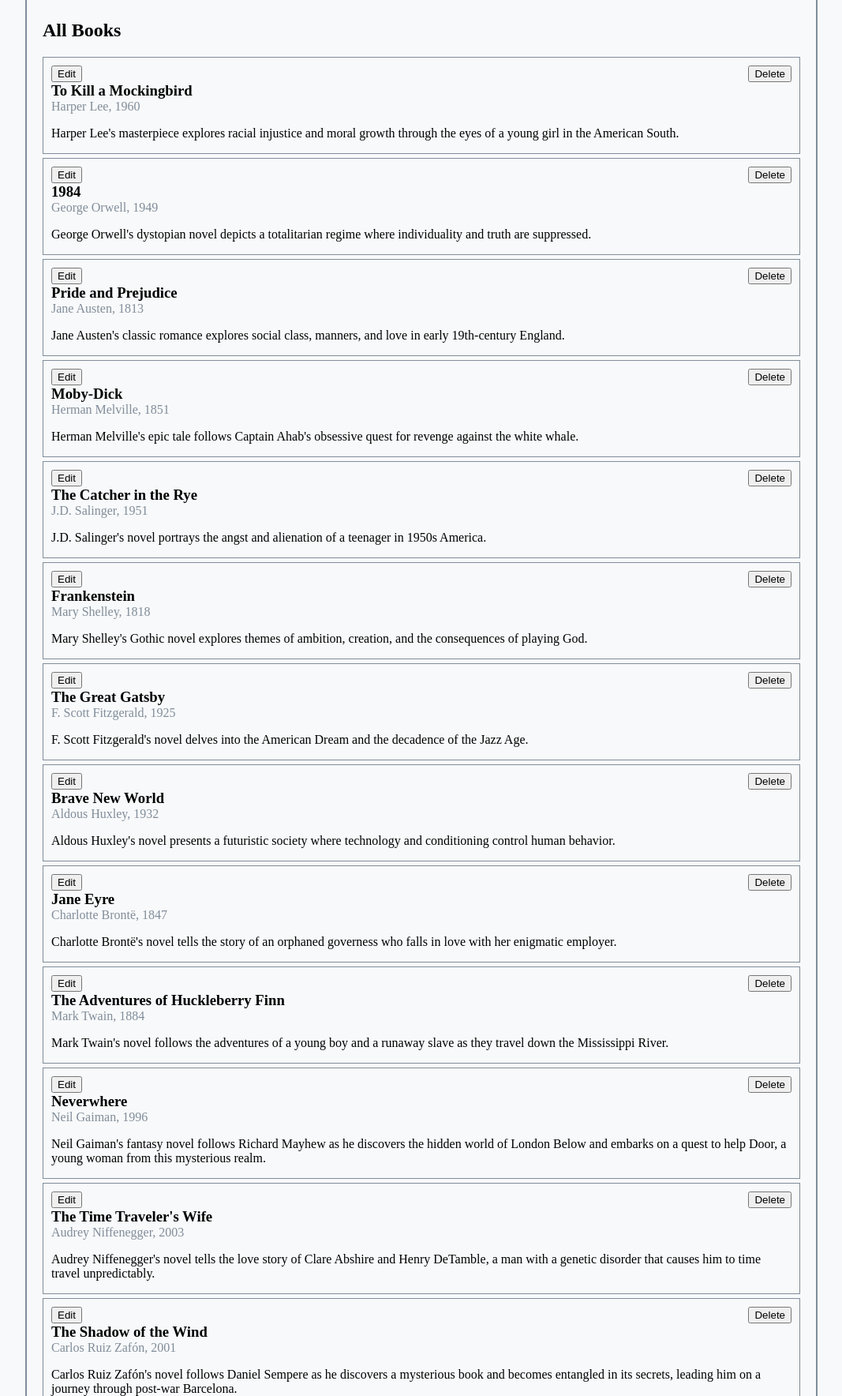
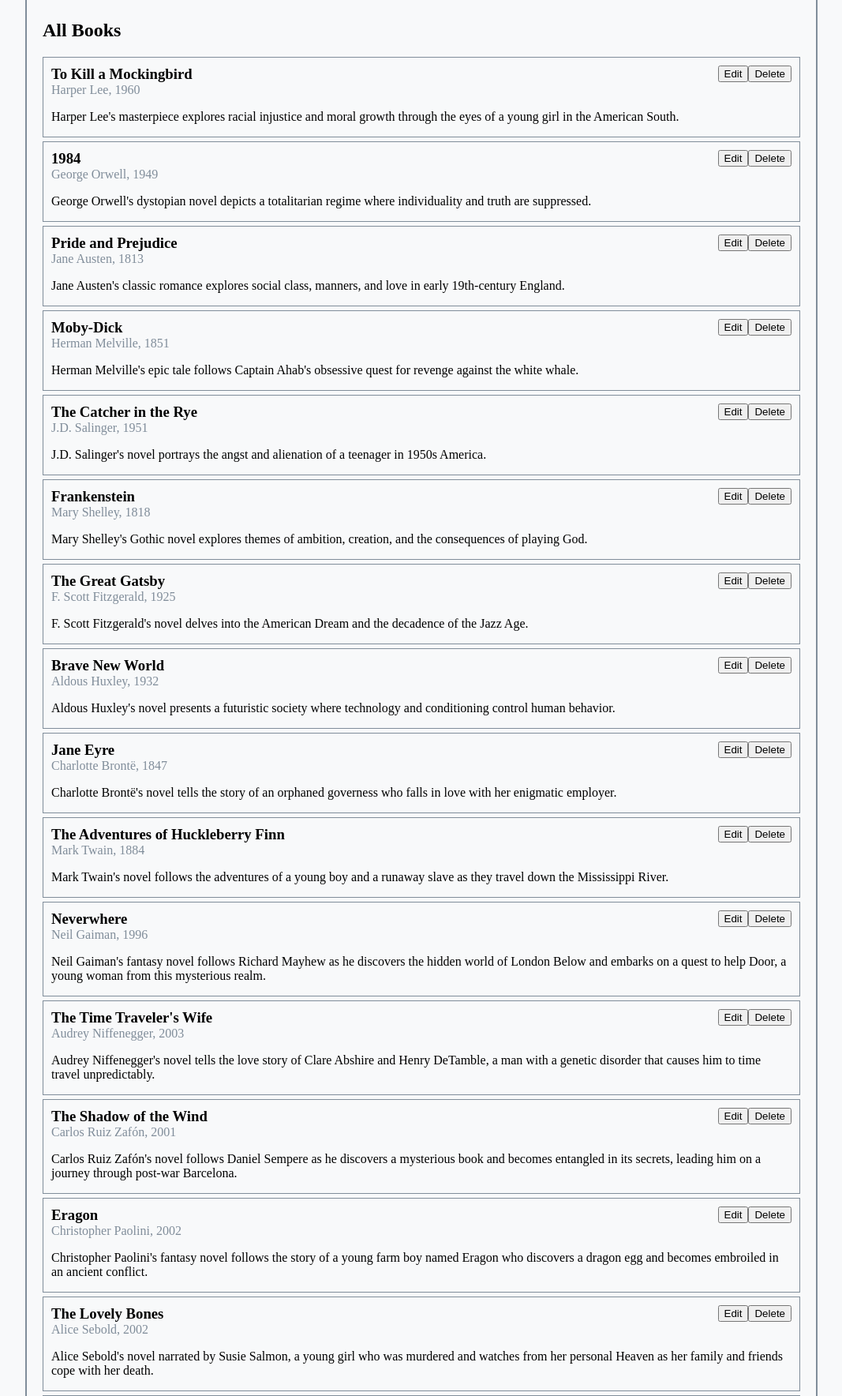
Before and after one commit to adelansari/PHP_lessons, a PHP site: page /admin.php in a window 1280 px wide. Shown: the part 160-1928 px from the top of the page at 79% size, without its empty margins (106-1173 px from the left). Run offline with PHP 8.4, Linux system fonts and the light colour scheme; the visitor is signed in with stand-in values (Sample User, id 1).

Commit message:
styling editform button

```diff
--- a/lecture/basics/final_project/booksite/booksite.css
+++ b/lecture/basics/final_project/booksite/booksite.css
@@ -73,6 +73,7 @@ label {
   width: 100px;
 }
 
-.deleteform {
+.deleteform,
+.editform {
   float: right;
 }
```
